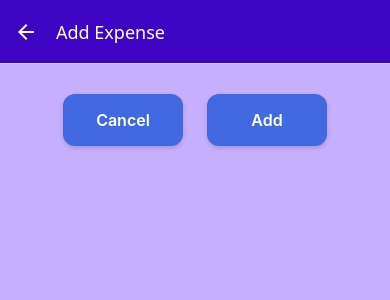
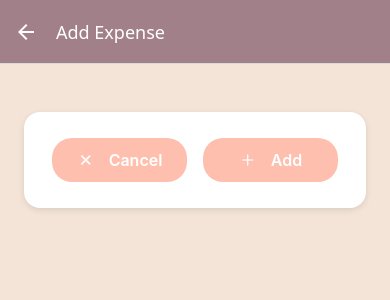
Before and after one commit to Voidcoolis/ExpenseTrackerApp, a React Native app: screen /ManageExpenses in a window 390 px wide. Shown: the top 300 px of the page. Built offline with nearby package versions, Linux system fonts and the light colour scheme.

Commit message:
configuried styles and shortened the go Back icon title so that it doesn't collide with the header title. Added Icons to the buttons

```diff
--- a/App.js
+++ b/App.js
@@ -73,12 +73,16 @@ export default function App() {
           }}
         >
           <Stack.Screen
-            name="ExpenseOverview"
+            name="Expenses"
             component={ExpenseOverview}
             options={{ headerShown: false }}
           />
           <Stack.Screen name="ManageExpenses" component={ManageExpenses} options={{
             presentation: "modal", // this will make the screen appear as a modal (on ios is more effective)
+            /*
+            headerBackTitle: "", // ← this removes "Expenses" from the back button title
+            headerBackTitleVisible: false,
+             */
           }}/>
         </Stack.Navigator>
       </NavigationContainer>
--- a/components/UI/CustomButton.js
+++ b/components/UI/CustomButton.js
@@ -1,7 +1,9 @@
+// CustomButton.js
 import { Pressable, StyleSheet, Text, View } from "react-native";
 import { GlobalStyles } from "../../constants/styles";
+import Ionicons from "@expo/vector-icons/Ionicons"; // or "react-native-vector-icons/Ionicons"
 
-function CustomButton({ children, onPressBtn, mode, style }) {
+function CustomButton({ children, onPressBtn, mode, style, icon }) {
   return (
     <View style={[styles.buttonWrapper, style]}>
       <Pressable
@@ -12,6 +14,14 @@ function CustomButton({ children, onPressBtn, mode, style }) {
         ]}
       >
         <View style={[styles.button, mode === "flat" && styles.flat]}>
+          {icon && (
+            <Ionicons
+              name={icon}
+              size={18}
+              color="white"
+              style={styles.icon}
+            />
+          )}
           <Text
             style={[
               styles.buttonText,
@@ -31,36 +41,27 @@ export default CustomButton;
 const styles = StyleSheet.create({
   buttonWrapper: {
     backgroundColor: GlobalStyles.colors.accent50,
-    padding: 4,
-    borderRadius: 12,
+    borderRadius: 20,
     marginVertical: 6,
     elevation: 3,
-    shadowColor: "#000",
-    shadowOffset: { width: 0, height: 2 },
-    shadowOpacity: 0.15,
-    shadowRadius: 4,
   },
   pressable: {
-    borderRadius: 4,
+    borderRadius: 20,
     overflow: "hidden",
   },
   button: {
-    borderRadius: 8,
+    flexDirection: "row",
+    gap: 8,
+    borderRadius: 20,
     paddingVertical: 12,
-    paddingHorizontal: 16,
+    paddingHorizontal: 18,
     backgroundColor: GlobalStyles.colors.primary500,
-    elevation: 4,
-    shadowColor: "#000",
-    shadowOffset: { width: 0, height: 2 },
-    shadowOpacity: 0.3,
-    shadowRadius: 4,
     alignItems: "center",
     justifyContent: "center",
   },
   flat: {
     backgroundColor: "transparent",
     elevation: 0,
-    shadowOpacity: 0,
   },
   buttonText: {
     color: "white",
@@ -73,4 +74,7 @@ const styles = StyleSheet.create({
   pressedStyle: {
     opacity: 0.85,
   },
+  icon: {
+    marginRight: 6,
+  },
 });
--- a/constants/styles.js
+++ b/constants/styles.js
@@ -1,17 +1,17 @@
 export const GlobalStyles = {
-   colors: {
-    primary50: '#e4d9fd',
-    primary100: '#c6affc',
-    primary200: '#a281f0',
-    primary400: '#5721d4',
-    primary500: '#3e04c3',
-    primary700: '#2d0689',
-    primary800: '#200364',
-    accent50: '#4169e1',
-    accent500: '#f7bc0c',
-    error50: '#fcc4e4',
-    error500: '#9b095c',
-    gray500: '#39324a',
-    gray700: '#221c30',
+  colors: {
+    primary50: "#fdf6f0",
+    primary100: "#f3e4d7",
+    primary200: "#e0cbbf",
+    primary400: "#bfa29c",
+    primary500: "#a28089",
+    primary700: "#7a5c65",
+    primary800: "#4d3b3f",
+    accent50: "#ffbfae",
+    accent500: "#ff7b6b",
+    error50: "#ffe8e8",
+    error500: "#d93636",
+    gray500: "#5a5a5a",
+    gray700: "#2d2d2d",
   },
 };
--- a/screens/ManageExpenses.js
+++ b/screens/ManageExpenses.js
@@ -8,13 +8,13 @@ import { ExpensesContext } from "../store/expense-context";
 function ManageExpenses({ route, navigation }) {
   const expensesCtx = useContext(ExpensesContext);
 
-  //to ectract the expenseId from the route params
-  const editedExpenseId = route.params?.expenseId; // optional chaining to avoid errors if expenseId is not provided
-  const isEditing = !!editedExpenseId; // convert to boolean, true if editedExpenseId exists
+  const editedExpenseId = route.params?.expenseId;
+  const isEditing = !!editedExpenseId;
 
   useLayoutEffect(() => {
     navigation.setOptions({
       title: isEditing ? "Edit Expense" : "Add Expense",
+      headerBackTitleVisible: false,
     });
   }, [navigation, isEditing]);
 
@@ -22,9 +22,11 @@ function ManageExpenses({ route, navigation }) {
     expensesCtx.deleteExpense(editedExpenseId);
     navigation.goBack();
   }
+
   function cancelHandler() {
-    navigation.goBack(); // navigate back to the previous screen or closes the modal
+    navigation.goBack();
   }
+
   function confirmHandler() {
     if (isEditing) {
       expensesCtx.updateExpense(editedExpenseId, {
@@ -44,32 +46,34 @@ function ManageExpenses({ route, navigation }) {
 
   return (
     <View style={styles.screenContainer}>
-      <View style={styles.customBtns}>
+      <View style={styles.buttonsCard}>
         <CustomButton
           mode="flat"
           onPressBtn={cancelHandler}
-          style={styles.custumButton}
+          style={styles.button}
+          icon="close"
         >
           Cancel
         </CustomButton>
         <CustomButton
           mode="flat"
           onPressBtn={confirmHandler}
-          style={styles.custumButton}
+          style={styles.button}
+          icon={isEditing ? "create" : "add"}
         >
           {isEditing ? "Update" : "Add"}
         </CustomButton>
+
+        {isEditing && (
+          <IconButton
+            icon="trash-outline"
+            color={GlobalStyles.colors.error500}
+            size={30}
+            onPressBtn={deleteExpenseHandler}
+            style={styles.trashIcon}
+          />
+        )}
       </View>
-      {isEditing && (
-        <View style={styles.deleteContainer}>
-          <IconButton
-            icon="trash"
-            color={GlobalStyles.colors.error500}
-            size={36}
-            onPressBtn={deleteExpenseHandler}
-          />
-        </View>
-      )}
     </View>
   );
 }
@@ -81,21 +85,27 @@ const styles = StyleSheet.create({
     flex: 1,
     padding: 24,
     backgroundColor: GlobalStyles.colors.primary100,
+    justifyContent: "flex-start",
   },
-  customBtns: {
+  buttonsCard: {
+    backgroundColor: "white",
+    padding: 20,
+    borderRadius: 16,
+    elevation: 5,
+    shadowColor: "#000",
+    shadowOffset: { width: 0, height: 2 },
+    shadowOpacity: 0.1,
+    shadowRadius: 6,
     flexDirection: "row",
-    justifyContent: "center",
+    justifyContent: "space-between",
     alignItems: "center",
+    marginTop: 24,
   },
-  custumButton: {
-    minWidth: 120,
-    marginHorizontal: 12,
+  button: {
+    flex: 1,
+    marginHorizontal: 8,
   },
-  deleteContainer: {
-    marginTop: 16,
-    paddingTop: 8,
-    borderTopWidth: 2,
-    borderTopColor: GlobalStyles.colors.primary400,
-    alignItems: "center",
+  trashIcon: {
+    marginLeft: 8,
   },
 });
```
